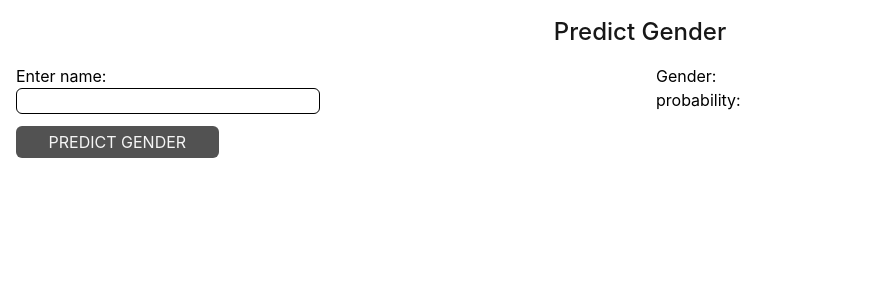
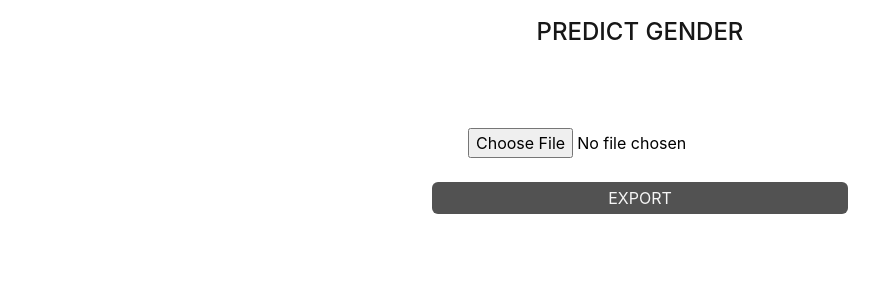
Before and after one commit to moses877891/fetch-api, a React (Create React App) app: page / in a window 1280 px wide. Shown: the top 300 px of the page, without its empty margins (0-895 px from the left). Built offline with nearby package versions, Linux system fonts and the light colour scheme.

Commit message:
excel file read, write and process

```diff
--- a/package.json
+++ b/package.json
@@ -7,12 +7,15 @@
     "@testing-library/react": "^13.4.0",
     "@testing-library/user-event": "^13.5.0",
     "axios": "^1.2.1",
+    "file-saver": "^2.0.5",
+    "filestack-react": "^4.0.1",
     "react": "^18.2.0",
     "react-dom": "^18.2.0",
     "react-scripts": "5.0.1",
     "sass": "^1.56.2",
     "use-axios-client": "^2.0.0",
-    "web-vitals": "^2.1.4"
+    "web-vitals": "^2.1.4",
+    "xlsx": "^0.18.5"
   },
   "scripts": {
     "start": "react-scripts start",
--- /dev/null
+++ b/src/components/export-to-csv/export-to-csv.component.jsx
@@ -0,0 +1,25 @@
+import * as FileSaver from 'file-saver';
+import * as XLSX from 'xlsx';
+
+const ExportCSV = ({ csvData, fileName }) => {
+
+    const fileType = 'application/vnd.openxmlformats-officedocument.spreadsheetml.sheet;charset=UTF-8';
+    const fileExtension = '.xlsx';
+
+    const exportToCSV = (csvData, fileName) => {
+        if (!csvData) return
+        const ws = XLSX.utils.json_to_sheet(csvData);
+        const wb = { Sheets: { 'data': ws }, SheetNames: ['data'] };
+        const excelBuffer = XLSX.write(wb, { bookType: 'xlsx', type: 'array' });
+        const data = new Blob([excelBuffer], { type: fileType });
+        FileSaver.saveAs(data, fileName + fileExtension);
+    }
+
+    return (
+        <button variant="warning" type="submit" className='uppercase w-1/3
+        bg-neutral-600 text-neutral-100 rounded-md my-2 p-1'
+            onClick={(e) => exportToCSV(csvData, fileName)}>Export</button>
+    )
+}
+
+export default ExportCSV;
--- a/src/components/homepage/homepage.component.jsx
+++ b/src/components/homepage/homepage.component.jsx
@@ -1,47 +1,73 @@
-import axios from "axios";
 import { useState } from "react";
+import { read, utils } from "xlsx";
+// import { PickerOverlay } from 'filestack-react'
+
+import ExportCSV from "../export-to-csv/export-to-csv.component";
 import Spinner from "../spinner/spinner.component";
 
-const defaultForm = {
-    name: ''
-}
+const Homepage = () => {
+    const [list, setList] = useState();
+    const [nameDetails, setNameDetails] = useState('');
+    // const [isPicker, setIsPicker] = useState(false);
+    const [loading, setLoading] = useState(false);
 
-const Homepage = () => {
-    const [formField, setFormField] = useState(defaultForm);
-    const [nameDetails, setNameDetails] = useState('');
-    const [loading, setLoading] = useState(false);
-    const { name } = formField;
-    const { gender, probability } = nameDetails;
-
-    const fetchApi = async (form_name) => {
-        setLoading(!loading);
-        const example_fetch = await axios.get(`https://api.genderize.io/?name=${form_name}`)
-            .then(response => response.data)
-            .finally(() => setLoading(false));
-        setNameDetails(example_fetch);
-        console.log(example_fetch);
-    }
 
     // const fetchApi = async (form_name) => {
     //     setLoading(!loading);
-    //     const example_fetch = await fetch(`https://api.genderize.io/?name=${form_name}`)
-    //         .then(response => response)
-    //         .then(response => response.json())
+    //     const example_fetch = await axios.get(`https://api.genderize.io/?name=${form_name}`)
+    //         .then(response => response.data)
+    //         .catch(() => alert('404 error'))
     //         .finally(() => setLoading(false));
-    //     setNameDetails(example_fetch);
+    //     // setNameDetails(example_fetch);
+    //     console.log(example_fetch);
     // }
 
-    const handleChange = (event) => {
-        const { name, value } = event.target;
-        setFormField({
-            ...formField,
-            [name]: value
-        })
+    const fetchApi = async (form_name, newWorkSheet, index) => {
+        setLoading(!loading);
+        const example_fetch = await fetch(`https://api.genderize.io/?name=${form_name}`)
+            .then(response => response.json())
+            .then(res =>
+                utils.sheet_add_json(newWorkSheet, [{ gender: `${res.gender}` }], {
+                    header: ["gender"],
+                    origin: `B${index}`,
+                    skipHeader: true
+                })
+            )
+            .then((res) => utils.sheet_to_json(res))
+            .then(res => setList(res));
     }
 
-    const handleSubmit = (event) => {
+    const handleChange = async (event) => {
+        const files = event.target.files[0];
+        setNameDetails(files.name);
+        const data = await files.arrayBuffer();
+        const workbook = read(data);
+        const workSheet = workbook.Sheets[workbook.SheetNames[0]];
+        const newWorkSheet = utils.sheet_add_aoa(workSheet, [['gender']], { origin: "B1" });
+        const jsonData = utils.sheet_to_json(newWorkSheet);
+        jsonData.forEach(async (name) => {
+            const index = name.__rowNum__ + 1;
+            await fetchApi(name.Name, newWorkSheet, index);
+            if (jsonData.length === index) {
+                setLoading(false);
+            }
+        })
+
+        // setLoading(!loading);
+
+        // await fetch('https://reqres.in/api/posts', {
+        //     method: 'POST',
+        //     headers: { 'Content-Type': 'application/json' },
+        //     body: JSON.stringify({ jsonData })
+        // })
+        //     .then(response => response.json())
+        //     .then(data => setFile(data));
+        // setIsPicker(!isPicker);
+    }
+
+    const handleSubmit = async (event) => {
         event.preventDefault();
-        fetchApi(name);
+        // writeFile(convertedWorkSheet, "gender-generator", { compression: true })
     }
 
     return (
@@ -49,27 +75,43 @@ const Homepage = () => {
             {
                 loading ? <Spinner /> : (
                     <div className="mt-4">
-                        <p className='text-center font-medium text-2xl text-neutral-900'>Predict Gender</p>
-                        <div className='grid grid-cols-2 max-md:grid-cols-1'>
-                            <div>
-                                <form onSubmit={handleSubmit} className="mx-4 mt-4 flex flex-col">
-                                    <label>Enter name:</label>
-                                    <input className='border border-black w-1/2
-                                    rounded-md text-neutral-500'
-                                        type='text' value={name} name='name' onChange={handleChange} required
-                                    />
-                                    <button type='submit' className=' uppercase w-1/3
-                                     bg-neutral-600 text-neutral-100 rounded-md my-3 p-1'>
-                                        predict gender</button>
-                                </form>
+                        <p className=' mt-2 text-center font-medium text-2xl text-neutral-900 uppercase'>Predict Gender</p>
+                        <form onSubmit={handleSubmit} className="mx-4 mt-20 flex flex-col items-center">
+                            {/*<button type="button" onClick={handleChange}
+                                className="p-5 rounded-xl bg-neutral-300 w-1/3">
+                                Upload File
+                            </button>*/}
+                            <input type="file" onChange={handleChange} />
+                            {/* fileName */}
+                            <div className="px-4 my-2 relative text-slate-700 w-1/3 text-center">
+                                {
+                                    nameDetails && <p className="bg-stone-100 py-1 rounded-lg ">{nameDetails}</p>
+                                }
                             </div>
-                            <div>
-                                <div className='mx-4 mt-4 flex flex-col'>
-                                    <span>Gender: {gender}</span>
-                                    <span>probability: {probability} </span>
-                                </div>
-                            </div>
-                        </div>
+                            {/*<button type='submit' className=' uppercase w-1/3
+                                     bg-neutral-600 text-neutral-100 rounded-md my-2 p-1'>
+                            Submit</button>*/}
+                            {/* Filestack */}
+                            {/*<div className="mt-4 relative">
+                                {
+                                    isPicker && (
+                                        <PickerOverlay apikey="AejE2f2BNSjOmaMgcnJUhz"
+                                            onSuccess={(res) => {
+                                                setFile(res);
+                                                setNameDetails(res.filesUploaded[0].filename);
+                                                // setNameDetails(res);
+                                                setIsPicker(!isPicker);
+                                            }}
+                                            pickerOptions={{
+                                                onClose: () => setIsPicker(!isPicker)
+                                            }}
+                                        // onUploadDone={(res) => console.log(res)}
+                                        />
+                                    )
+                                }
+                            </div>*/}
+                            <ExportCSV csvData={list} fileName="gender-generator" />
+                        </form>
                     </div>
                 )
             }
```
Also changed, not shown: 1 other file (tests, documents, lock files or other folders).
